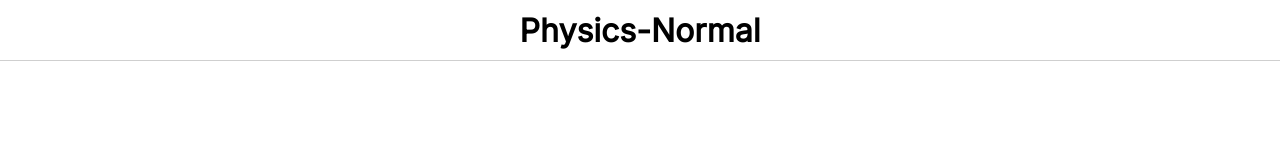
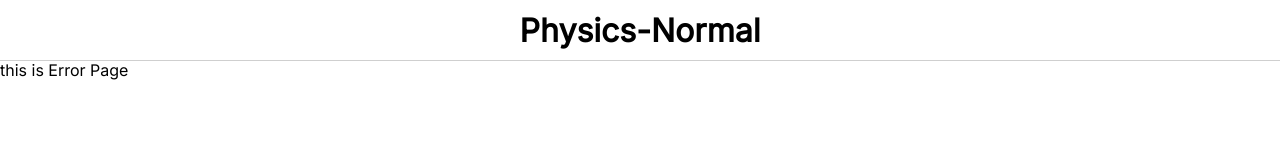
Before and after one commit to BadangGit/PPT-Project, a Vue app in the folder normal/: page /Acceleration in a window 1280 px wide. Before the commit this address had no page. Shown: the top 160 px of the page. Built offline with nearby package versions, Linux system fonts and the light colour scheme.

Commit message:
made error page

```diff
--- a/normal/src/router/index.ts
+++ b/normal/src/router/index.ts
@@ -2,6 +2,7 @@ import { createRouter, createWebHistory, RouteRecordRaw } from "vue-router";
 
 import mainPage from "../views/mainPage.vue";
 import simulationPage from "../views/simulationPage.vue";
+import errorPage from "../views/errorPage.vue";
 
 const routes: Array<RouteRecordRaw> = [
   {
@@ -14,6 +15,11 @@ const routes: Array<RouteRecordRaw> = [
     name: "simulation",
     component: simulationPage,
   },
+
+  {
+    path: "/:catchAll(.*)",
+    component: errorPage,
+  },
 ];
 
 const router = createRouter({
--- /dev/null
+++ b/normal/src/views/errorPage.vue
@@ -0,0 +1,5 @@
+<script lang="ts"></script>
+
+<template>
+  <div>this is Error Page</div>
+</template>
```
